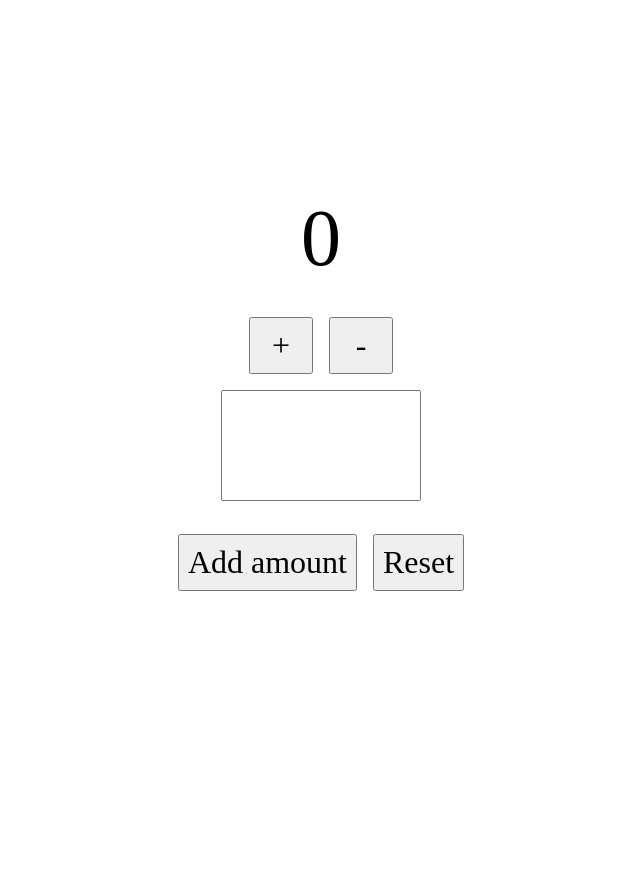
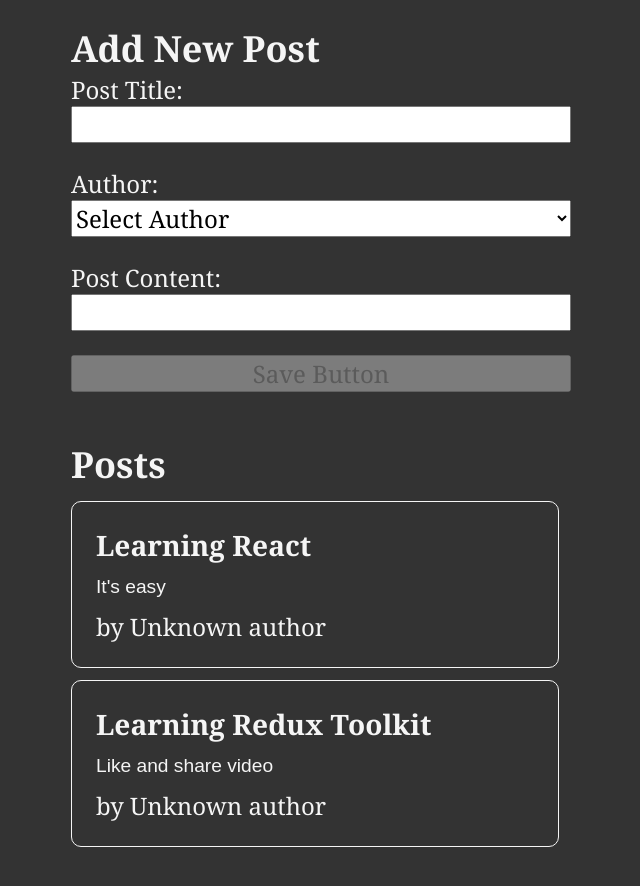
Before and after one commit to eboominathan/redux, a React (Create React App) app: page / in a window 1280 px wide. Shown: the top 886 px of the page, without its empty margins (319-959 px from the left). Before the commit the page ends 800 px from the top, so only its background shows below. Built offline with nearby package versions, Linux system fonts and the light colour scheme.

Commit message:
insert & view  with userId using redux completed

```diff
--- a/package.json
+++ b/package.json
@@ -7,11 +7,12 @@
     "@testing-library/jest-dom": "^5.17.0",
     "@testing-library/react": "^13.4.0",
     "@testing-library/user-event": "^13.5.0",
+    "data-fns": "^1.1.0",
     "lodash": "^4.17.21",
     "react": "^18.2.0",
     "react-dom": "^18.2.0",
     "react-redux": "^9.1.0",
-    "react-scripts": "5.0.1",
+    "react-scripts": "^5.0.1",
     "web-vitals": "^2.1.4"
   },
   "scripts": {
--- a/src/App.js
+++ b/src/App.js
@@ -1,11 +1,14 @@
 
 import './App.css';
-import Counter from './feature/counter/Counter';
+import AddPostForm from './feature/posts/AddPostForm';
+import PostsList from './feature/posts/PostsList';
+
 
 function App() {
   return (
    <main>
-    <Counter/>
+    <AddPostForm/>
+    <PostsList />
    </main>
   );
 }
--- a/src/app/store.js
+++ b/src/app/store.js
@@ -1,10 +1,10 @@
 import { configureStore } from "@reduxjs/toolkit";
-
-import counterReducer from "../feature/counter/counterSlice";
+import  postsReducer  from "../feature/posts/postsSlice";
+import usersReducer from '../feature/users/usersSlice';
 
 export const store = configureStore({
   reducer: {
-    counter: counterReducer,
-
+    posts: postsReducer,
+    users:usersReducer
   },
 });
--- a/src/feature/counter/Counter.js
+++ /dev/null
@@ -1,31 +0,0 @@
-import React, { useState } from 'react'
-import { useSelector,useDispatch } from 'react-redux'
-import { increment,decrement, incrementByAmount,reset } from './counterSlice'
-
-const Counter = () => {
-    const count = useSelector((state) => state.counter.count)
-    const dispatch = useDispatch();
-    const [incrementAmount,setIncrementAmount] = useState(0);
-    const addValue = Number(incrementAmount) || 0;
-    const resetAll = () => {
-        setIncrementAmount(0);
-        dispatch(reset());
-    }
-  return (
-    <section>
-        <p>{count}</p>
-        <div>
-        <button onClick={() => dispatch(increment())}>+</button>
-        <button onClick={() => dispatch(decrement())}>-</button>
-        </div>
-        <input type="text" onChange={(e) => setIncrementAmount(e.target.value)}/>
-        <div>
-            <button onClick={() => dispatch(incrementByAmount(addValue))}>Add amount</button>
-            <button onClick={resetAll}>Reset</button>
-
-        </div>
-    </section>
-  )
-}
-
-export default Counter
--- a/src/feature/counter/counterSlice.js
+++ /dev/null
@@ -1,27 +0,0 @@
-import { createSlice } from "@reduxjs/toolkit";
-
-const initialState = {
-    count : 0
-}
-
-
-export const counterSlice = createSlice({
-    name: 'counter',
-    initialState,
-    reducers : {
-        increment : (state) => {
-            state.count += 1;
-        },
-        decrement : (state) => {
-            state.count -= 1;
-        },
-        reset : (state) => {
-            state.count = 0;
-        },
-        incrementByAmount : (state,action) => {
-            state.count +=action.payload;
-        }
-    }
-});
-export const {increment,decrement,reset,incrementByAmount} = counterSlice.actions;
-export default counterSlice.reducer;
--- /dev/null
+++ b/src/feature/posts/AddPostForm.js
@@ -0,0 +1,69 @@
+import { useState } from "react";
+import { useDispatch,useSelector } from "react-redux";
+import { postsAdded } from "./postsSlice";
+import { selectAllUsers } from "../users/usersSlice";
+
+const AddPostForm = () => {
+  const dispatch = useDispatch();
+  const [title, setTitle] = useState("");
+  const [content, setContent] = useState("");
+  const [userId, setUserId] = useState("");
+  const users = useSelector(selectAllUsers)
+
+
+  const onTitleChanged = (e) => setTitle(e.target.value);
+  const onContentChanged = (e) => setContent(e.target.value);
+  const onAuthorChanged = (e) => setUserId(e.target.value);
+
+  const onSavePostClicked = () => {
+    if (title && content) {
+      dispatch(postsAdded(title, content,userId));
+      setTitle("");
+      setContent("");
+      setUserId("");
+    }
+  };
+
+  const canSave = Boolean(title) && Boolean(content) && Boolean(userId)
+  const userOptions = users.map(user => (
+        <option key={user.id} value={user.id}>
+            {user.name}
+        </option>
+  ))
+  return (
+    <section>
+      <h2>Add New Post</h2>
+      <form action="">
+        <label htmlFor="postTitle">Post Title:</label>
+        <input
+          type="text"
+          name="postTitle"
+          id="postTitle"
+          value={title}
+          onChange={onTitleChanged}
+        />
+        <label htmlFor="postAuthor">Author:</label>
+        <select name="postAuthor"
+        value={userId}
+            onChange={onAuthorChanged}
+
+        >
+            <option value="">Select Author</option>
+            {userOptions}</select>
+        <label htmlFor="postContent">Post Content:</label>
+        <input
+          type="text"
+          name="postContent"
+          id="postContent"
+          value={content}
+          onChange={onContentChanged}
+        />
+        <button type="button" onClick={onSavePostClicked} disabled={!canSave}>
+          Save Button
+        </button>
+      </form>
+    </section>
+  );
+};
+
+export default AddPostForm;
--- /dev/null
+++ b/src/feature/posts/PostAuthor.js
@@ -0,0 +1,10 @@
+import { useSelector } from "react-redux";
+import { selectAllUsers } from "../users/usersSlice";
+
+const PostAuthor = ({ userId }) => {
+  const users = useSelector(selectAllUsers);
+  const author = users.find((user) => user.id === userId);
+  return <span> by {author ? author.name : "Unknown author"}</span>;
+};
+
+export default PostAuthor;
--- /dev/null
+++ b/src/feature/posts/PostsList.js
@@ -0,0 +1,23 @@
+import { useSelector } from "react-redux";
+import { selectAllPosts } from "./postsSlice";
+import PostAuthor from "./PostAuthor";
+
+const PostsList = () => {
+  const posts = useSelector(selectAllPosts);
+
+  const renderPosts = posts.map((post) => (
+    <article key={post.id}>
+      <h3>{post.title}</h3>
+      <p>{post.content.substring(0, 100)}</p>
+      <PostAuthor userId={post.userId} />
+    </article>
+  ));
+  return (
+    <section>
+      <h2>Posts</h2>
+      {renderPosts}
+    </section>
+  );
+};
+
+export default PostsList;
--- /dev/null
+++ b/src/feature/posts/postsSlice.js
@@ -0,0 +1,43 @@
+import { createSlice, nanoid } from "@reduxjs/toolkit";
+
+
+const initialState = [
+  {
+    id: 1,
+    title: "Learning React",
+    content: "It's easy",
+
+  },
+  {
+    id: 2,
+    title: "Learning Redux Toolkit",
+    content: "Like and share video ",
+
+  },
+];
+const postsSlice = createSlice({
+  name: "posts",
+  initialState,
+  reducers: {
+    postsAdded: {
+      reducer(state, action) {
+        state.push(action.payload);
+      },
+      prepare(title, content, userId) {
+        return {
+          payload: {
+            id: nanoid(),
+            title,
+            content,
+
+            userId,
+          },
+        };
+      },
+    },
+  },
+});
+
+export const selectAllPosts = (state) => state.posts;
+export const { postsAdded } = postsSlice.actions;
+export default postsSlice.reducer;
--- /dev/null
+++ b/src/feature/users/usersSlice.js
@@ -0,0 +1,16 @@
+import { createSlice } from "@reduxjs/toolkit";
+
+const initialState = [
+  { id: 1, name: "Boomi" },
+  { id: 2, name: "Siva" },
+  { id: 3, name: "Kavin" },
+];
+
+const usersSlice = createSlice({
+  name: "users",
+  initialState,
+  reducers: {},
+});
+
+export const selectAllUsers = (state) => state.users;
+export default usersSlice.reducer;
--- a/src/index.css
+++ b/src/index.css
@@ -4,37 +4,66 @@
   box-sizing: border-box;
 }
 
+html {
+  font-family: Cambria, Cochin, Georgia, Times, "Times New Roman", serif;
+  background: #333;
+  color: whitesmoke;
+}
+
 body {
   min-height: 100vh;
-  font-size: 5rem;
-  display: grid;
-  place-content: center;
+  font-size: 1.5rem;
+  padding: 0 10% 10%;
 }
 
 input,
-button {
+textarea,
+button,
+select {
   font: inherit;
-  padding: 0.5rem;
+  margin-bottom: 1em;
+}
+
+main {
+  max-width: 500px;
+  margin: auto;
 }
 
 section {
+  margin-top: 1em;
+}
+
+article {
+  margin: 0.5em 0.5em 0.5em 0;
+  border: 1px solid whitesmoke;
+  border-radius: 10px;
+  padding: 1em;
+}
+
+h1 {
+  font-size: 3.5rem;
+}
+
+p {
+  font-family: Arial, Helvetica, sans-serif;
+  line-height: 1.4;
+  font-size: 1.2rem;
+  margin: 0.5em 0;
+}
+
+form {
   display: flex;
   flex-direction: column;
-  justify-content: center;
-  align-items: center;
 }
 
-input {
-  text-align: center;
-  max-width: 2.5em;
+.postCredit {
+  font-size: 1rem;
 }
 
-button {
-  font-size: 2rem;
-  margin: 0.5em 0 0.5em 0.5em;
-  min-width: 2em;
+.reactionButton {
+  margin: 0 0.25em 0 0;
+  background: transparent;
+  border: none;
+  color: whitesmoke;
+  font-size: 1rem;
 }
-
-button:first-child {
-  margin-left: 0;
-}
```
Also changed, not shown: 1 other file (tests, documents, lock files or other folders).
